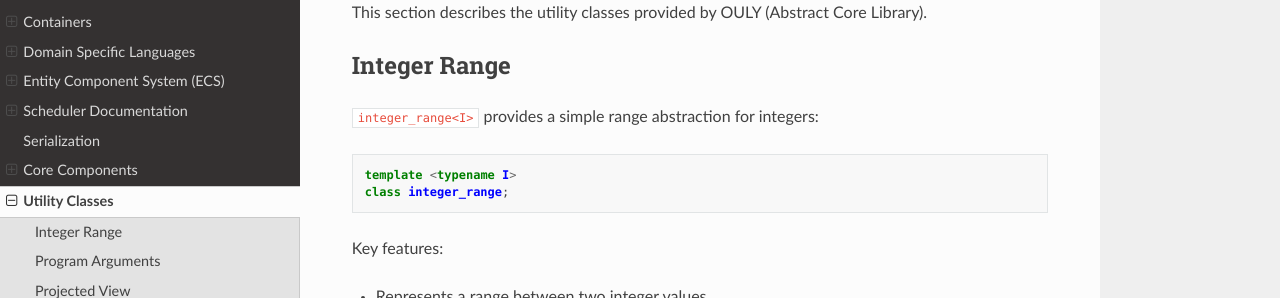
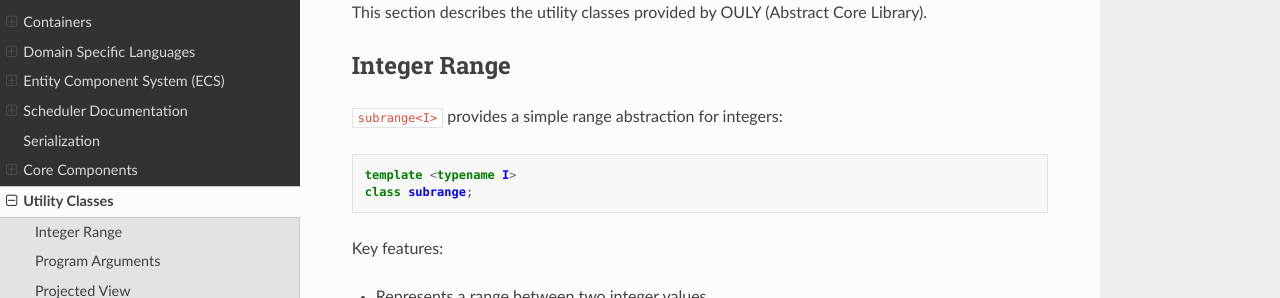
Before and after one commit to obhi-d/ouly, a Sphinx documentation site: the page built from docs/source/utils.rst, in a window 1280 px wide and 900 px high. Shown: the part 159-457 px from the top of the window. Built offline with Sphinx 7.4.7 and the Read the Docs theme 3.1.0, drawn with Linux system fonts in a browser that asks for light colours.

Commit message:
Update subrange name

```diff
--- a/docs/source/conf.py
+++ b/docs/source/conf.py
@@ -54,7 +54,7 @@ breathe_projects_source = {
     ]),
     "utils": ("../../include/ouly/utils", [
         "common.hpp", "config.hpp", "delegate.hpp", "error_codes.hpp", "external/komihash.h",
-        "external/wyhash.h", "external/wyhash32.h", "external/wyhash32.hpp", "integer_range.hpp",
+        "external/wyhash.h", "external/wyhash32.h", "external/wyhash32.hpp", "subrange.hpp",
         "intrusive_ptr.hpp", "komihash.hpp", "nullable_optional.hpp", "program_args.hpp",
         "projected_view.hpp", "reflection.hpp", "reflection_utils.hpp", "string_literal.hpp",
         "string_utils.hpp", "tagged_int.hpp", "tagged_ptr.hpp", "tuple.hpp", "type_name.hpp",
--- a/docs/source/utils.rst
+++ b/docs/source/utils.rst
@@ -6,12 +6,12 @@
 Integer Range
 ------------
 
-``integer_range<I>`` provides a simple range abstraction for integers:
+``subrange<I>`` provides a simple range abstraction for integers:
 
 .. code-block:: cpp
 
 	template <typename I>
-	class integer_range;
+	class subrange;
 
 Key features:
 
```
Also changed, not shown: 6 other files.
